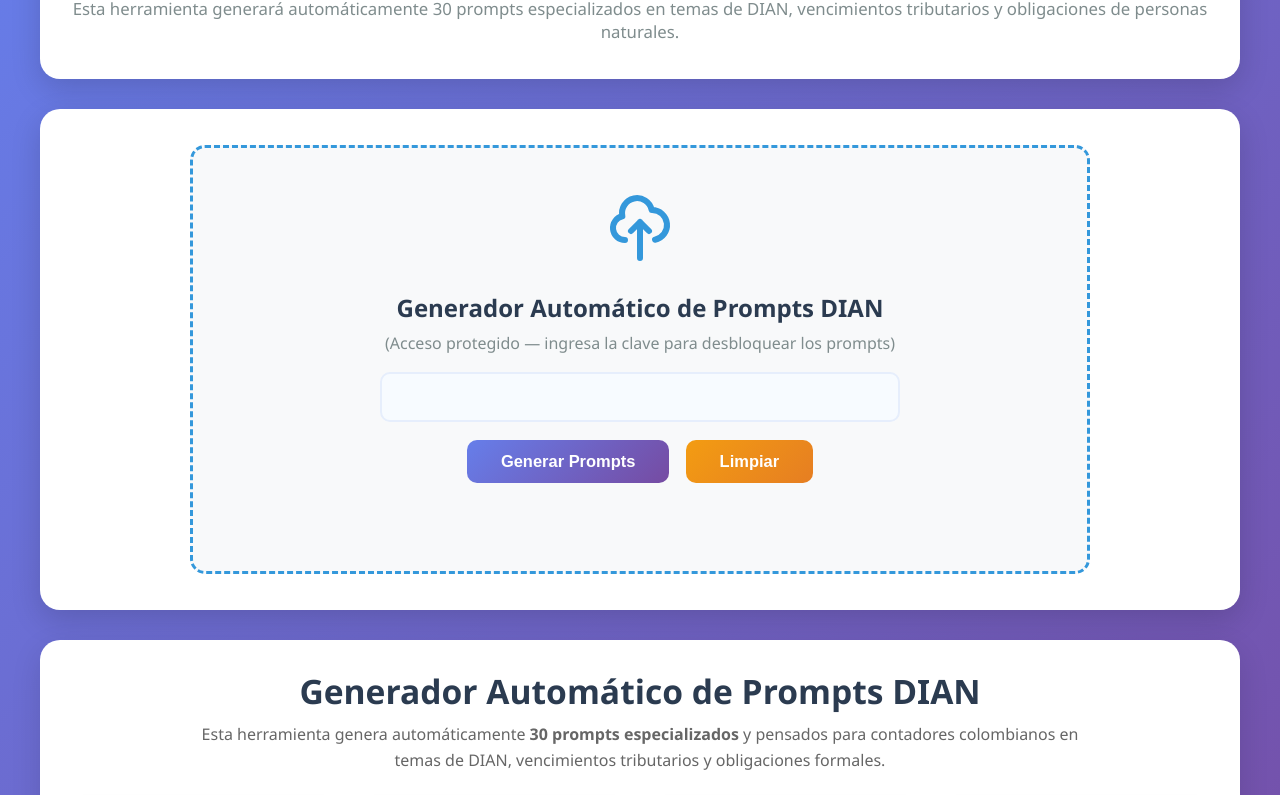
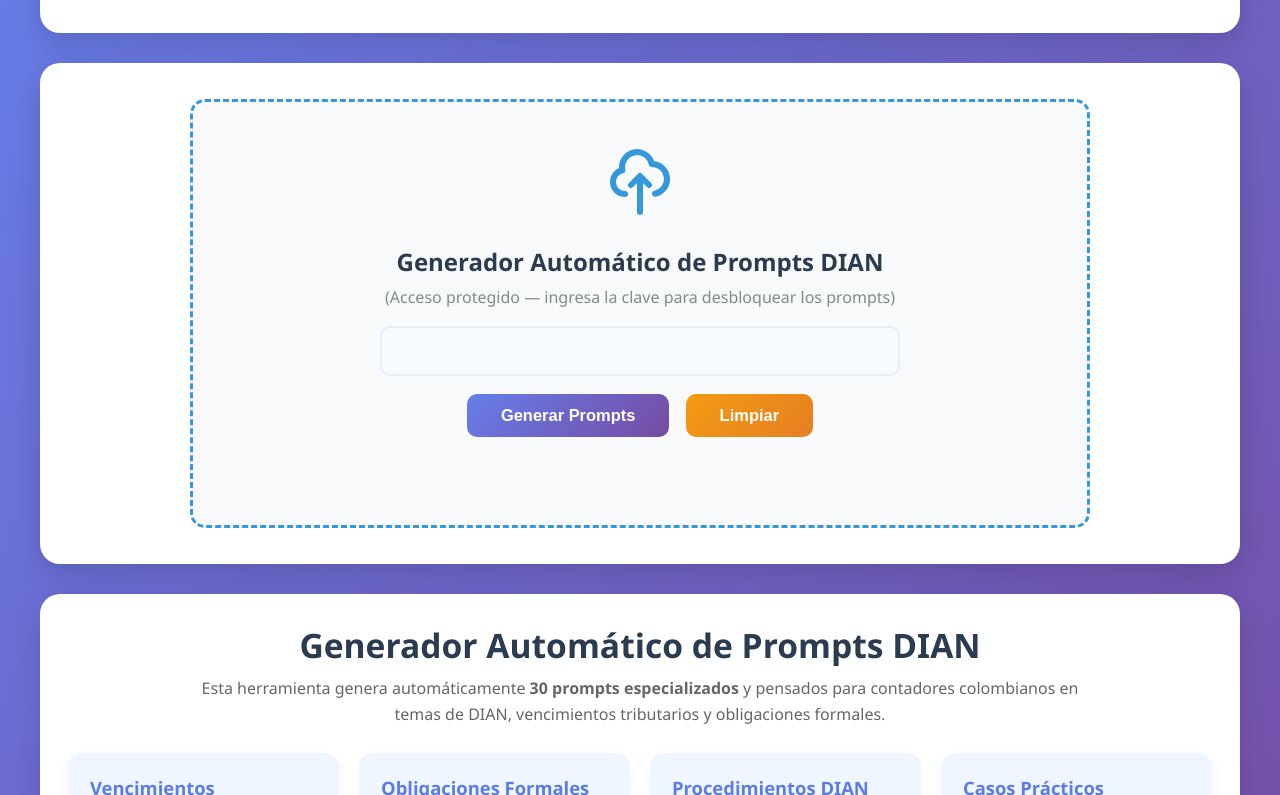
Before and after one commit to jairoamayalaverde/contador4.0-prompts-DIAN, a website: page index.html in a window 1280 px wide. Shown: the part 123-918 px from the top of the page. Drawn offline with Linux system fonts and the light colour scheme.

Commit message:
Update index.html

```diff
--- a/index.html
+++ b/index.html
@@ -258,7 +258,6 @@
         <!-- HEADER -->
         <div class="header" id="header">
             <h1>Generador Automático de Prompts DIAN</h1>
-            <p class="subtitle">Esta herramienta generará automáticamente 30 prompts especializados en temas de DIAN, vencimientos tributarios y obligaciones de personas naturales.</p>
         </div>
 
         <!-- UPLOAD SECTION | MISMO LUGAR: ahora campo secreto sin texto visible -->
```
